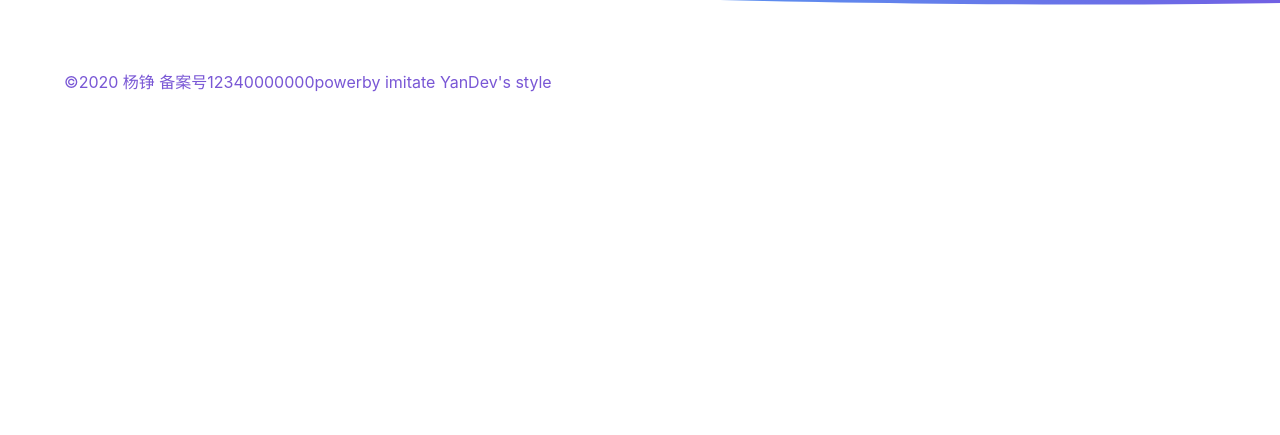
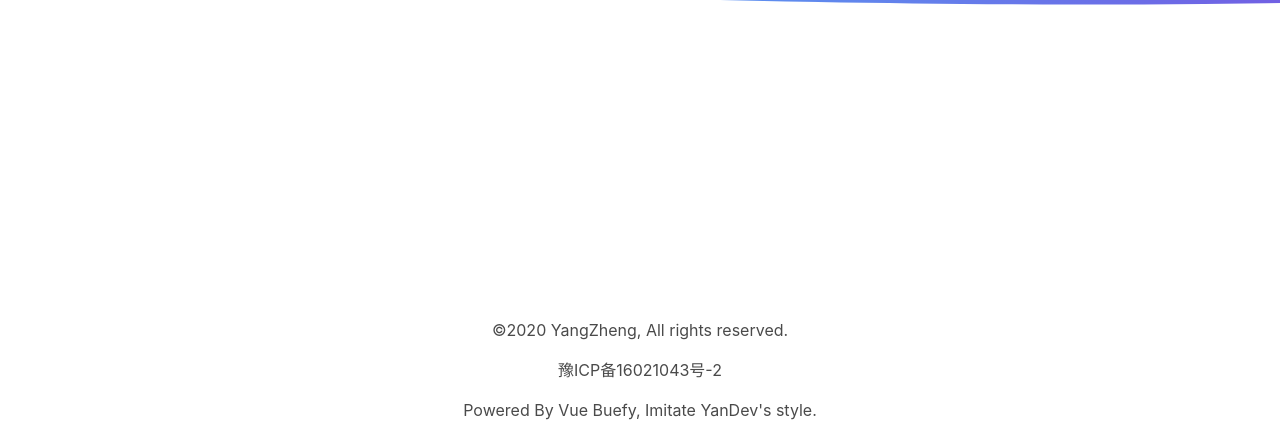
Before and after one commit to zyzypy/portfolio_old, a Vue app: page /#/works in a window 1280 px wide. Shown: the part 2051-2486 px from the top of the page. Before the commit the page ends 2421 px from the top, so only its background shows below. Built offline with nearby package versions, Linux system fonts and the light colour scheme.

Commit message:
works页面 完

```diff
--- a/src/views/Works.vue
+++ b/src/views/Works.vue
@@ -79,25 +79,30 @@
                             </div>
                         </li>
                     </ul>
-
-
                 </div>
             </div>
         </section>
 
-        <section id="s_footer">
-            <div class="container -footer">
+        <section id="s_single_wave_separator">
+            <div class="container -separator">
                 <div name="single-wave-separator">
                     <svg class="-animated" viewBox="0 0 7323 300" >
                         <path d="M1213 35c794 12 1123 82 1963 87s1667-93 2647-96 1325 57 1499 86c2 1 0 194 0 194H0V74c-1-25 419-51 1213-39z"
                               fill="#fff"></path>
                     </svg>
                 </div>
-                <div>
-                    <a href="#" target="_blank">&copy;2020 杨铮  备案号12340000000</a>
-                    <a href="#" target="_blank">powerby  imitate YanDev's style </a>
+            </div>
+        </section>
+
+        <section id="s_footer">
+            <footer class="footer -footer">
+                <div name="padding-height"></div>
+                <div class="content has-text-centered">
+                    <p>&copy;2020 YangZheng, All rights reserved.</p>
+                    <p>豫ICP备16021043号-2</p>
+                    <p>Powered By Vue Buefy, Imitate YanDev's style.</p>
                 </div>
-            </div>
+            </footer>
         </section>
 
 
@@ -272,16 +277,15 @@
     }
 
 
-    /* 尾部 */
-    /* 作品列表结束时 动态底边
-        svg图片来自原作者 思路：svg曲线缩放调整平缓程度，慢速左右平移动，遮盖背景。
+    /* 作品列表结束下面的 动态底边 */
+    /*  svg图片来自原作者 思路：svg曲线缩放调整平缓程度，慢速左右平移动，遮盖背景。
         我的html结构如果svg在work中即使绝对定位，100%宽度仍然限制在work的container宽度中，所以写到footer中
      */
-    .-footer.container {
+    .-separator.container {
         position: relative;
-        height: 300px;
+        height: 0px;
     }
-    .-footer div[name="single-wave-separator"] {
+    .-separator div[name="single-wave-separator"] {
         position: absolute;
         z-index: 0;
         width: 700%; /*7323*/
@@ -290,7 +294,7 @@
         left: -1000px;
         overflow: hidden;
     }
-    .-footer div[name="single-wave-separator"] .-animated {
+    .-separator div[name="single-wave-separator"] .-animated {
         animation: separatorAnimation 30s ease-in-out infinite;
     }
     @keyframes separatorAnimation {
@@ -304,4 +308,19 @@
             -webkit-transform:translateX(-25%);
             transform:translateX(-25%)}
         }
+
+
+    /* 页脚 */
+    .-footer {
+        background-color: white;
+        padding-bottom: 1rem;
+    }
+    .-footer div[name="padding-height"] {
+        height: 200px;
+    }
+    .-footer div[name="content"] {
+    }
+    .-footer a, a:hover {
+        color: black;
+    }
 </style>
```
